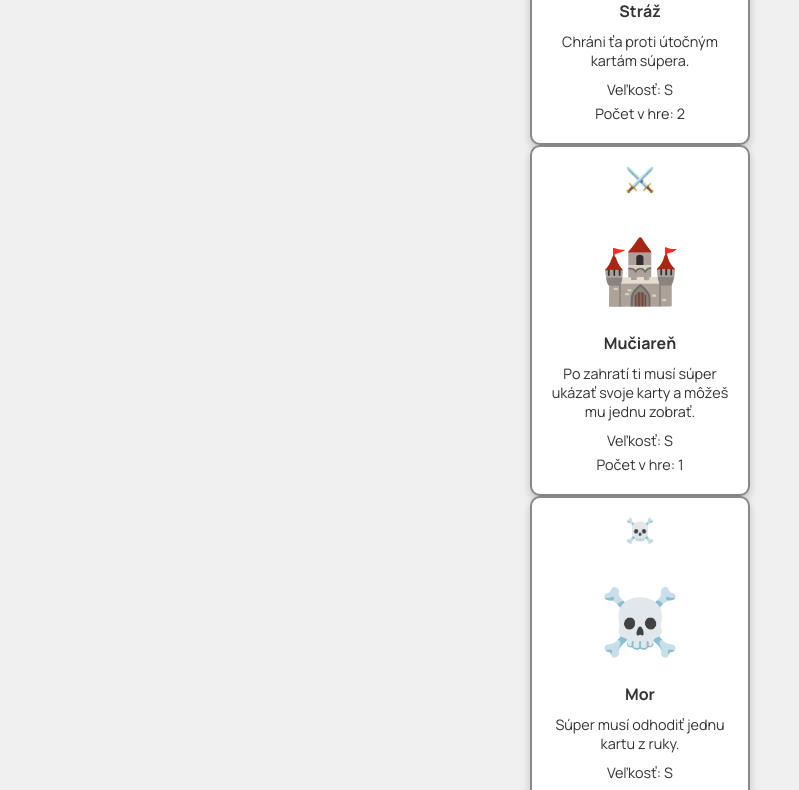
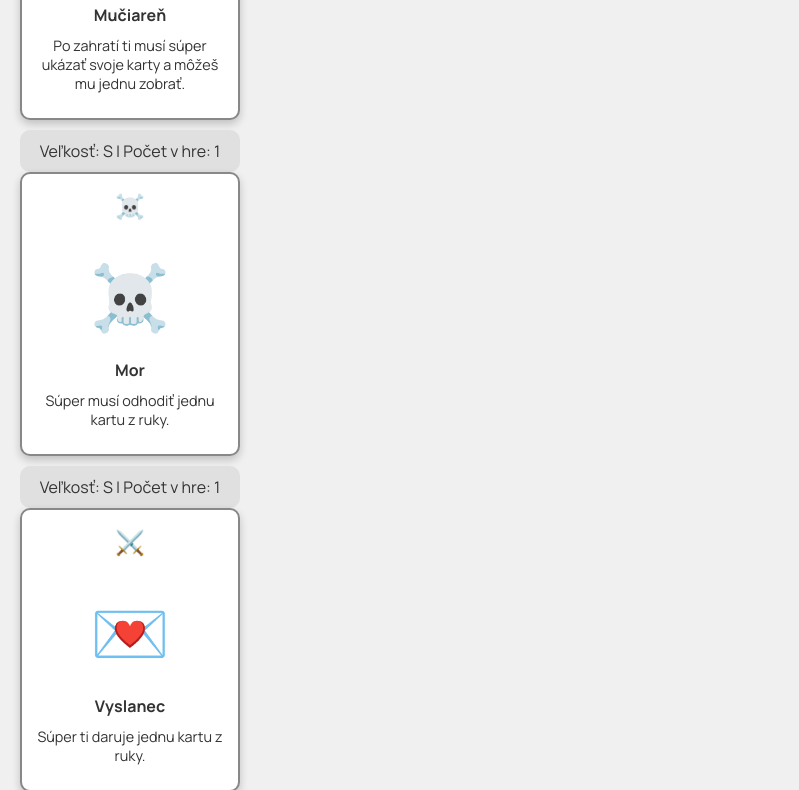
Before and after one commit to BorisEM/matuscak, a website: page cards.html in a window 1280 px wide. Shown: the part 539-1329 px from the top of the page, without its empty margins (0-799 px from the left). Drawn offline with Linux system fonts and the light colour scheme.

Commit message:
Update cards.html

```diff
--- a/cards.html
+++ b/cards.html
@@ -14,7 +14,7 @@
             padding: 20px;
             display: flex;
             flex-wrap: wrap;
-            justify-content: center;
+            justify-content: flex-start;
             gap: 20px;
         }
         .card {
@@ -28,6 +28,7 @@
             display: flex;
             flex-direction: column;
             align-items: center;
+            margin-bottom: 10px;
         }
         .card-type {
             font-size: 1.5em;
@@ -47,10 +48,13 @@
             font-size: 0.9em;
             margin-bottom: 10px;
         }
-        .card-size, .card-count {
+        .card-info {
+            width: 100%;
+            background-color: #e0e0e0;
+            padding: 10px;
+            border-radius: 10px;
             text-align: center;
-            font-size: 0.9em;
-            margin-bottom: 5px;
+            box-sizing: border-box;
         }
     </style>
 </head>
@@ -64,7 +68,6 @@
                 .then(cards => {
                     const container = document.getElementById('cards-container');
                     cards.forEach(card => {
-                        for (let i = 0; i < card.count; i++) {
                         const cardElement = document.createElement('div');
                         cardElement.classList.add('card');
 
@@ -73,12 +76,14 @@
                             <div class="card-art">${card.art}</div>
                             <div class="card-description">${card.name}</div>
                             <div class="card-effect">${card.effect}</div>
-                                <div class="card-size">Veľkosť: ${card.size.toUpperCase()}</div>
-                                <div class="card-count">Počet v hre: ${card.count}</div>
                         `;
 
+                        const cardInfo = document.createElement('div');
+                        cardInfo.classList.add('card-info');
+                        cardInfo.innerHTML = `Veľkosť: ${card.size.toUpperCase()} | Počet v hre: ${card.count}`;
+
                         container.appendChild(cardElement);
-                        }
+                        container.appendChild(cardInfo);
                     });
                 });
         });
```
Lines whose indentation alone changed are shown as unchanged.
